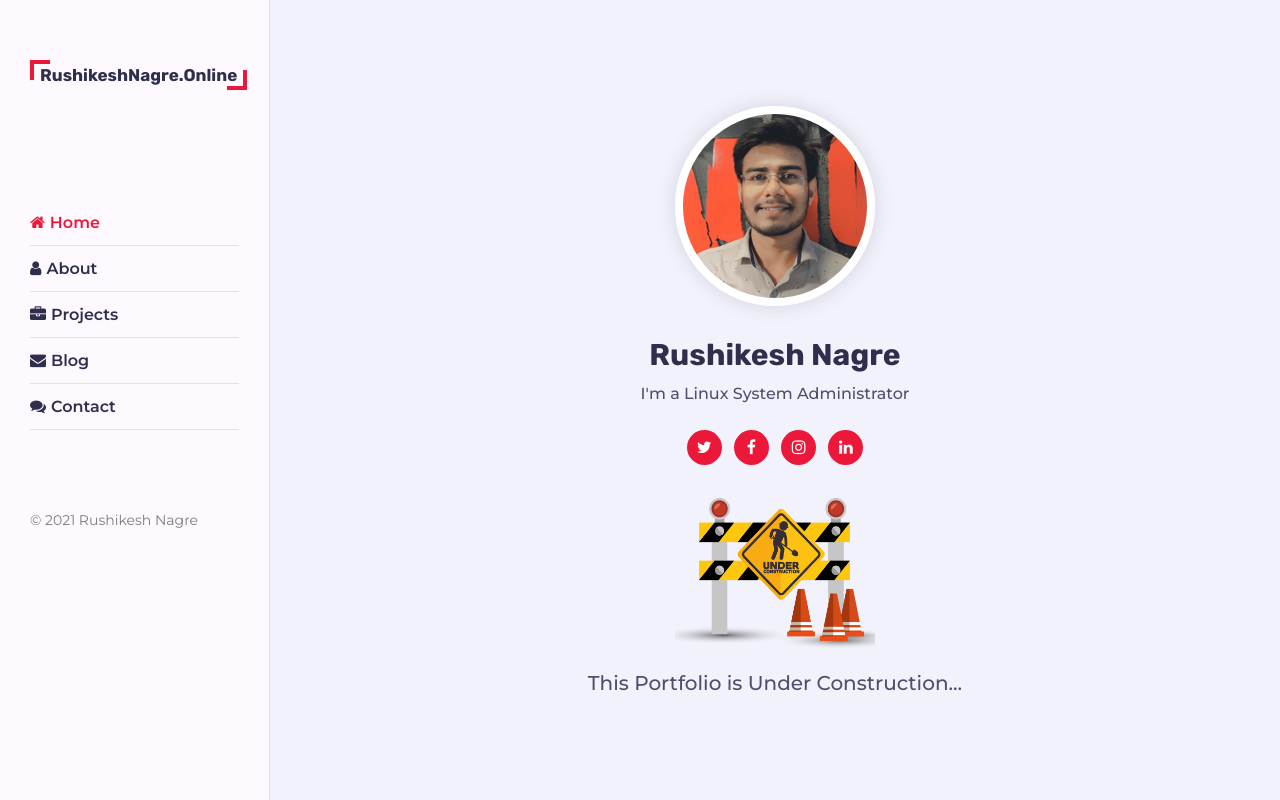
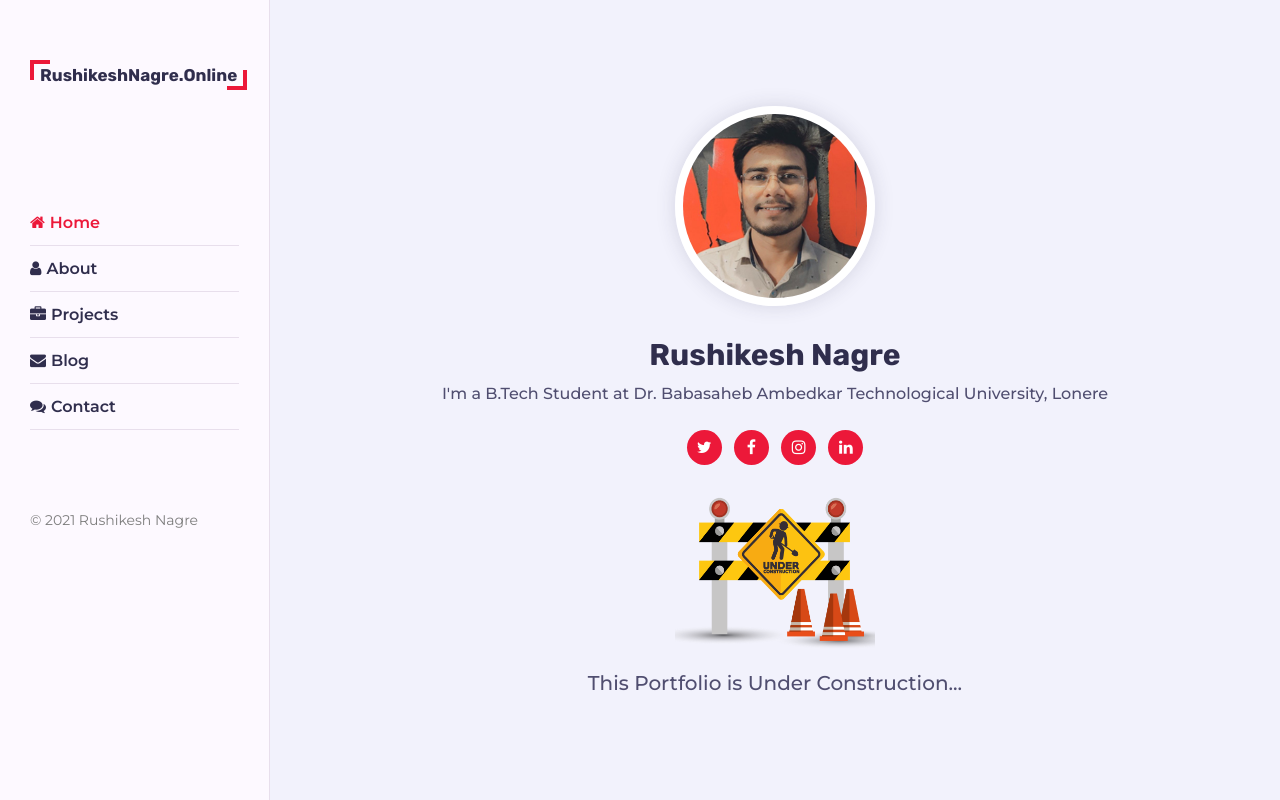
Before and after one commit to rushikeshnagre/Personal-Portfolio, a plain HTML site: page index.html in a window 1280 px wide. Drawn offline with Linux system fonts and the light colour scheme.

Commit message:
Changed job desc

```diff
--- a/index.html
+++ b/index.html
@@ -46,7 +46,7 @@
 					<div class="intro">
 						<img src="images/about.jpg" alt="profile" class="shadow-dark">
 						<h1>Rushikesh Nagre</h1>
-						<p>I'm a Linux System Administrator</p>
+						<p>I'm a B.Tech Student at Dr. Babasaheb Ambedkar Technological University, Lonere</p>
 						<div class="social-links">
 							<a href="#"><i class="fa fa-twitter"></i></a>
 							<a href="#"><i class="fa fa-facebook"></i></a>
```
